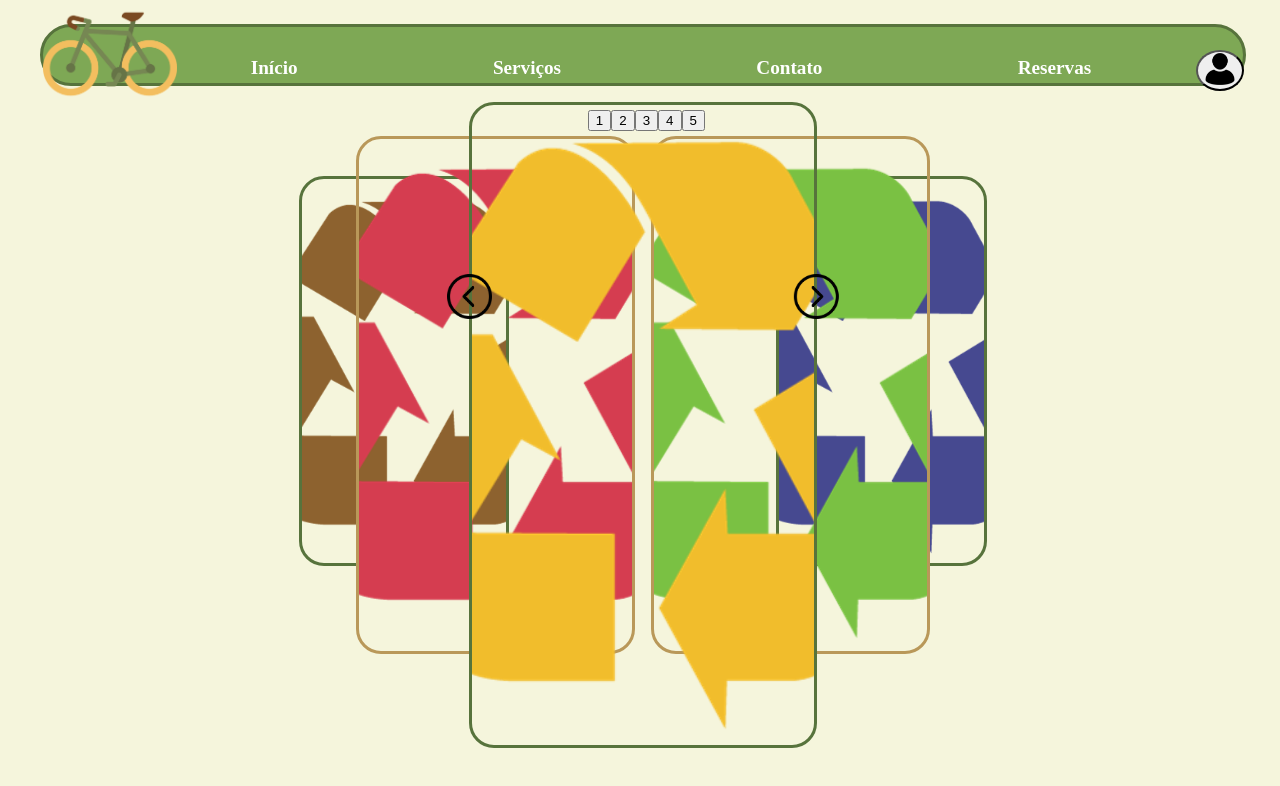
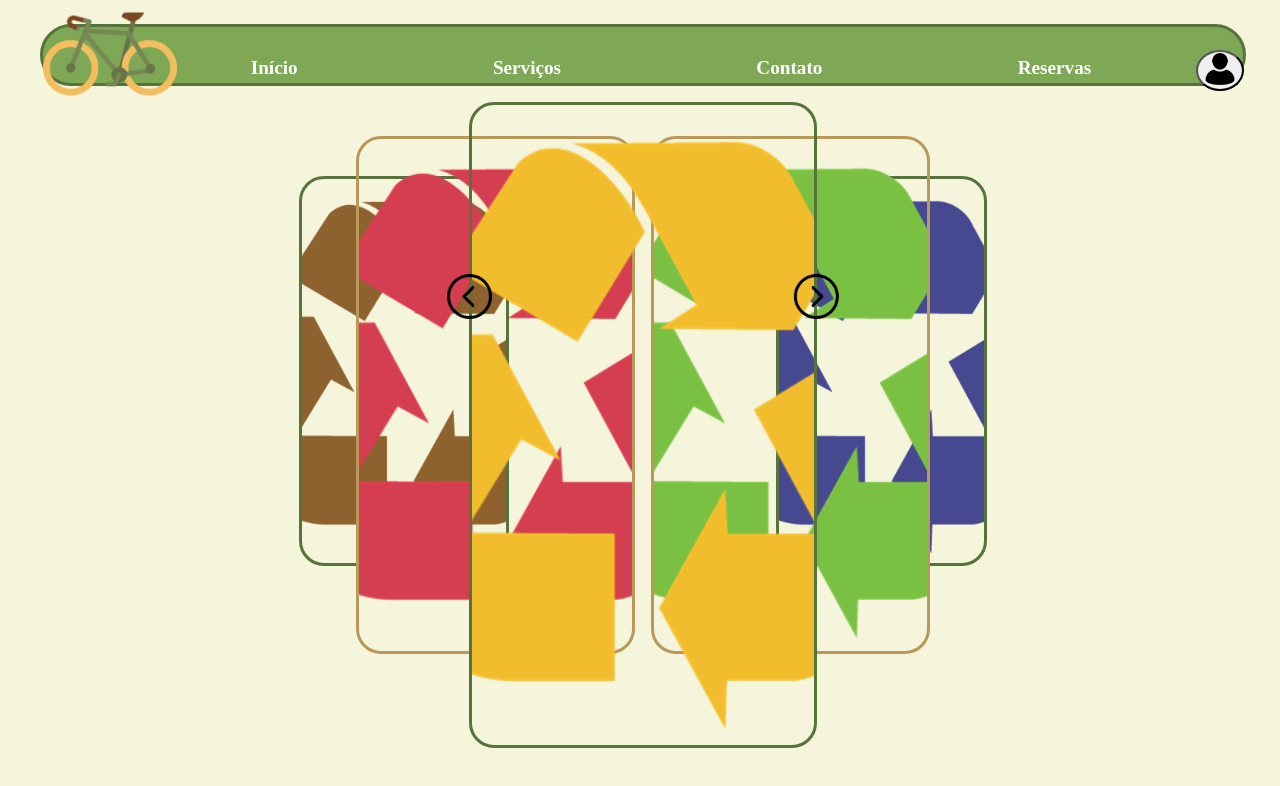
Before and after one commit to YuriMDP/ProjetoGit, a plain HTML site: page index.html in a window 1280 px wide. Drawn offline with Linux system fonts and the light colour scheme.

Commit message:
atualizando algumas pastas

```diff
--- a/css/indexStyle.css
+++ b/Assets/css/indexStyle.css
@@ -130,22 +130,6 @@ z-index: 4;
   border-color: var(--verde1);
   z-index: 2;
 }
-#sell-carr{
-  position: absolute;
-  width: 10%;
-  height: 5%;
-  margin-left: 45%;
-  margin-top: 0.2%;
-  z-index: 5;
-  align-items: center;
-  display: flex;
-}
-#sell-carr ul{
-  list-style: none;
-  display: flex;
-  justify-content: space-between;
-  margin-left: -31%;
-}
 .seta{
   width: 5%;
   position: absolute;
--- a/index.html
+++ b/index.html
@@ -3,7 +3,7 @@
 <head>
   <meta charset="UTF-8">
   <meta name="viewport" content="width=device-width, initial-scale=1.0">
-  <link rel="stylesheet" href="CSS/indexStyle.css">
+  <link rel="stylesheet" href="Assets/css/indexStyle.css">
   <title>BikeZone</title>
 </head>
 <body>
@@ -33,15 +33,7 @@
     <div id="carr-4" class="carr-cards"><img src="img/azul.png" alt=""></div>
     <div id="carr-5" class="carr-cards"><img src="img/verde.png" alt=""></div>
     <!--  -->
-    <div id="sell-carr">
-      <ul>
-        <li><button id="carr-btn1">1</button></li>
-        <li><button id="carr-btn2">2</button></li>
-        <li><button id="carr-btn3">3</button></li>
-        <li><button id="carr-btn4">4</button></li>
-        <li><button id="carr-btn5">5</button></li>
-      </ul>
-    </div>
+
     <div id="seta1" class="seta"><button onclick="inverter()"><img src="img/seta.png"></button></div>
     <div id="seta2" class="seta"><button onclick="girar()"><img src="img/seta.png"></button></div>
   </section>
```
